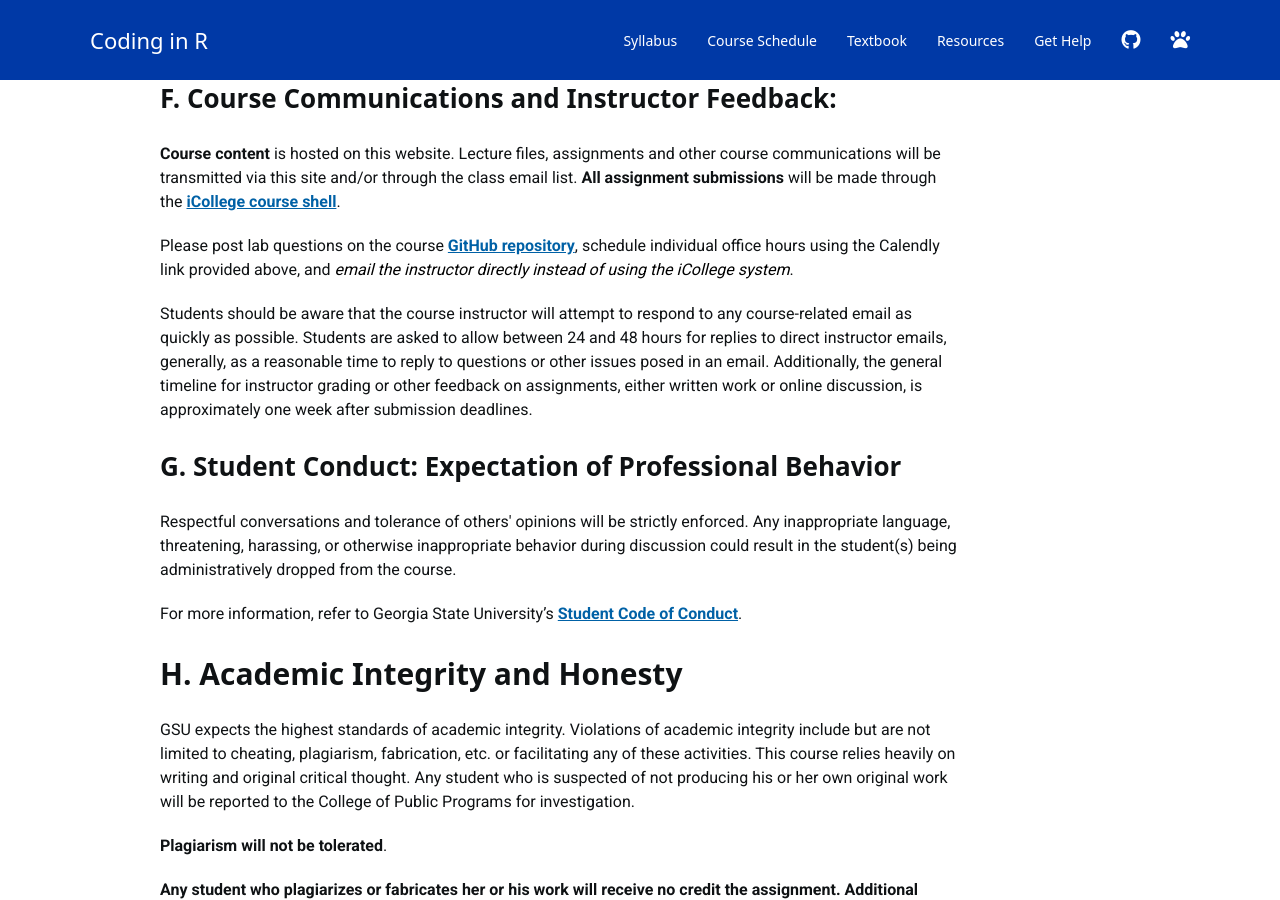
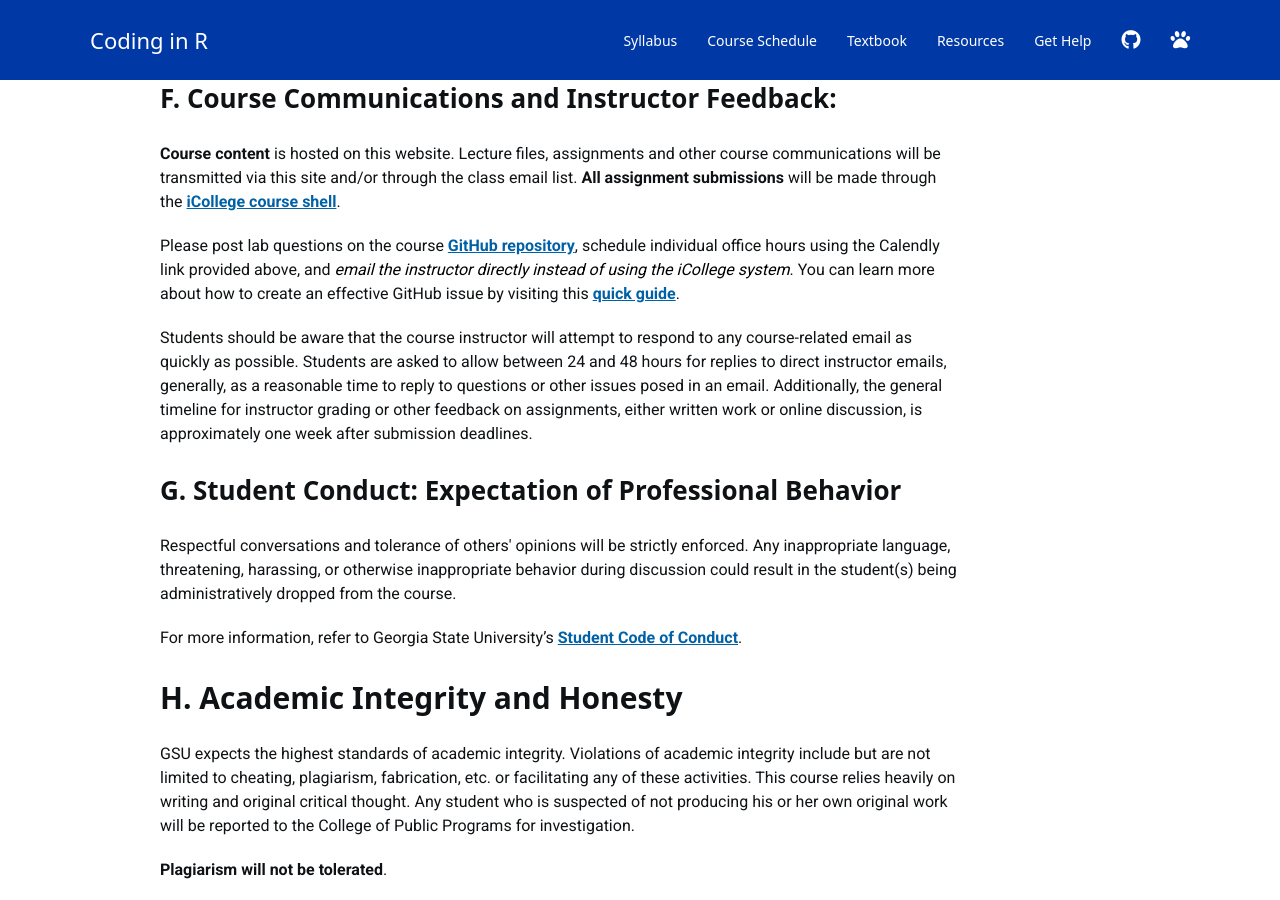
Before and after one commit to cssearcy/AYS-R-Coding-SPR-2020, a Jekyll site: the page built from index.md, in a window 1280 px wide and 900 px high, scrolled down 8715 px. Built offline with Jekyll 4.4.1, drawn with Linux system fonts in a browser that asks for light colours; nearby versions of some CDN libraries; a script bundle is joined from its source files by our own code; library files that are not in the unit come from our copies; a style sheet for code colours, icons or effects is not loaded.

Commit message:
added github issue example ref

```diff
--- a/index.md
+++ b/index.md
@@ -240,7 +240,7 @@
 
 **Course content** is hosted on this website. Lecture files, assignments and other course communications will be transmitted via this site and/or through the class email list. **All assignment submissions** will be made through the [**iCollege course shell**](https://gastate.view.usg.edu/d2l/home/2322808).
 
-Please post lab questions on the course [**GitHub repository**](https://github.com/cssearcy/AYS-R-Coding-SPR-2020/issues), schedule individual office hours using the Calendly link provided above, and *email the instructor directly instead of using the iCollege system*.
+Please post lab questions on the course [**GitHub repository**](https://github.com/cssearcy/AYS-R-Coding-SPR-2020/issues), schedule individual office hours using the Calendly link provided above, and *email the instructor directly instead of using the iCollege system*. You can learn more about how to create an effective GitHub issue by visiting this **[quick guide](https://github.com/cssearcy/AYS-R-Coding-SPR-2020/issues/3)**.
 
 Students should be aware that the course instructor will attempt to respond to any course-related email as quickly as possible. Students are asked to allow between 24 and 48 hours for replies to direct instructor emails, generally, as a reasonable time to reply to questions or other issues posed in an email. Additionally, the general timeline for instructor grading or other feedback on assignments, either written work or online discussion, is approximately one week after submission deadlines.
 
```
